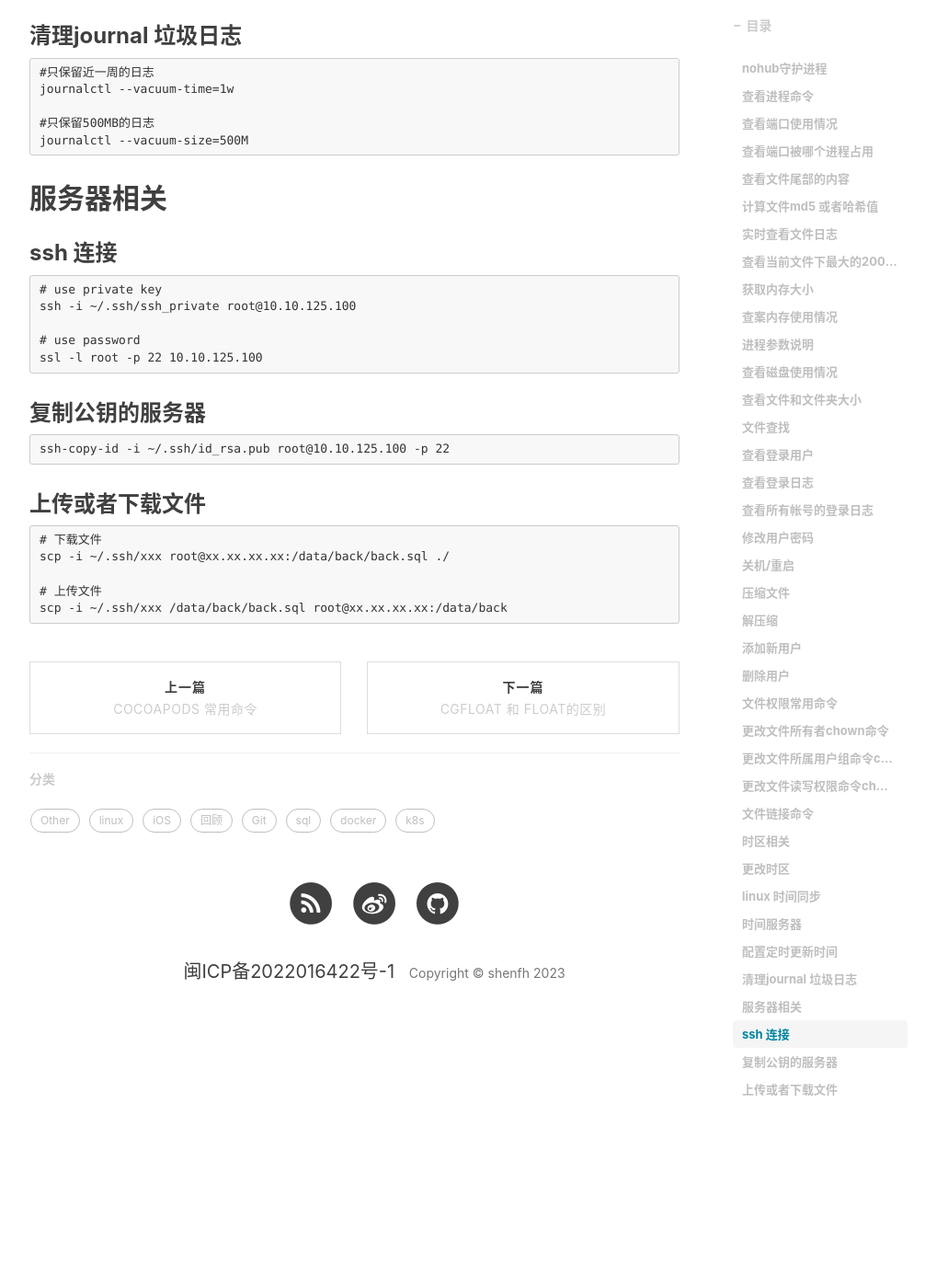
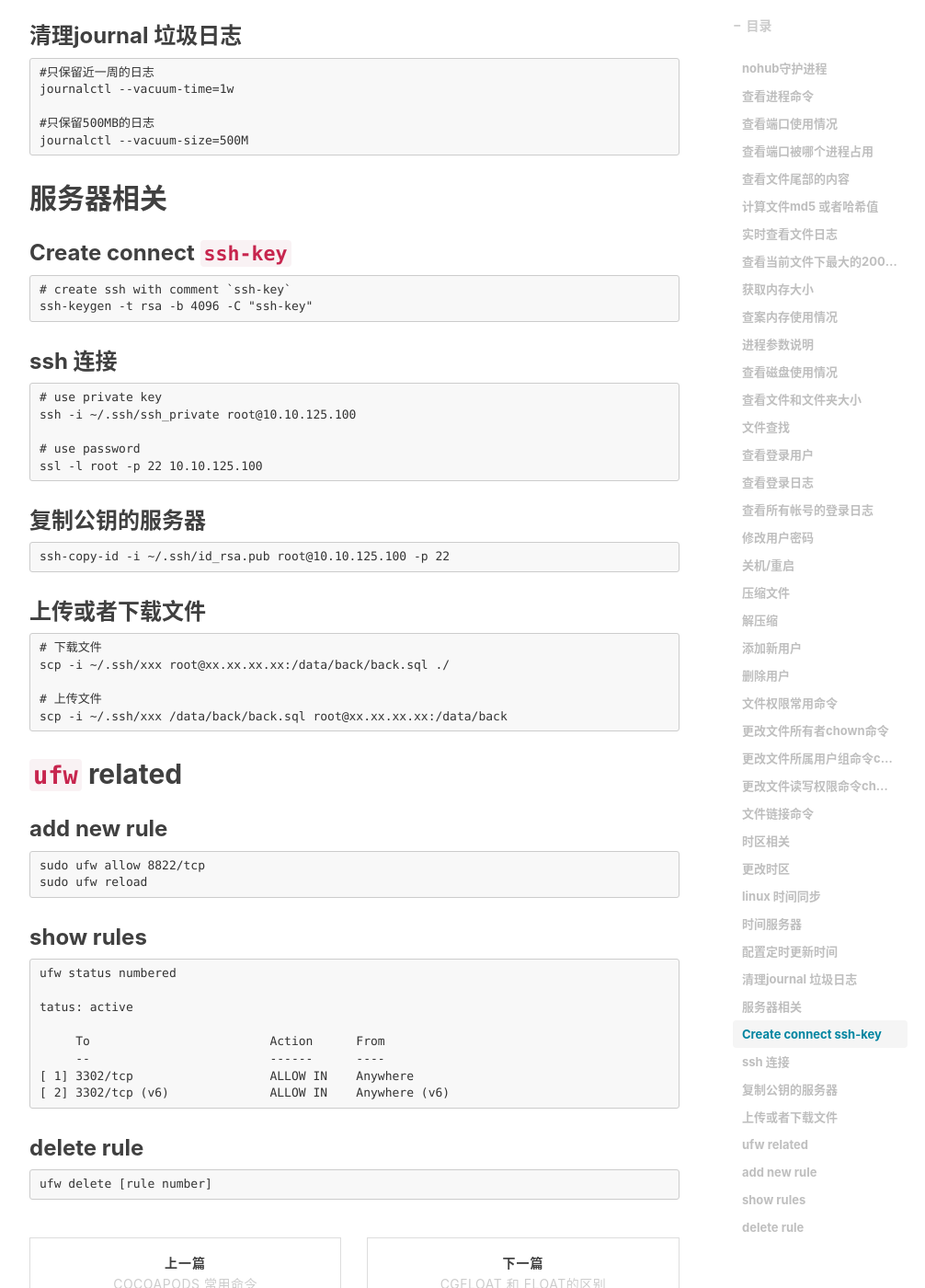
Before and after one commit to fooval-shen/shenfh.github.io, a Jekyll site: the page built from _posts/shenfh/2016-12-28-linuxCmd.md, in a window 1280 px wide and 1400 px high, scrolled down 7778 px. Shown: the whole window at 92% size, without its empty margins (233-1239 px from the left). Built offline with Jekyll 4.4.1, drawn with Linux system fonts in a browser that asks for light colours; nearby versions of some CDN libraries; comment, search, counter and statistics services are not loaded.

Commit message:
Update blog

````diff
--- a/_posts/shenfh/2016-12-28-linuxCmd.md
+++ b/_posts/shenfh/2016-12-28-linuxCmd.md
@@ -371,6 +371,13 @@ journalctl --vacuum-size=500M
 
 ## 服务器相关
 
+### Create connect `ssh-key`
+
+```
+# create ssh with comment `ssh-key`
+ssh-keygen -t rsa -b 4096 -C "ssh-key"
+```
+
 ### ssh 连接
 
 ```
@@ -397,3 +404,31 @@ scp -i ~/.ssh/xxx root@xx.xx.xx.xx:/data/back/back.sql ./
 # 上传文件
 scp -i ~/.ssh/xxx /data/back/back.sql root@xx.xx.xx.xx:/data/back
 ```
+
+## `ufw` related
+
+### add new rule
+
+```
+sudo ufw allow 8822/tcp
+sudo ufw reload
+```
+
+### show rules
+
+```
+ufw status numbered
+
+tatus: active
+
+     To                         Action      From
+     --                         ------      ----
+[ 1] 3302/tcp                   ALLOW IN    Anywhere
+[ 2] 3302/tcp (v6)              ALLOW IN    Anywhere (v6)
+```
+
+### delete rule
+
+```
+ufw delete [rule number]
+```
````
